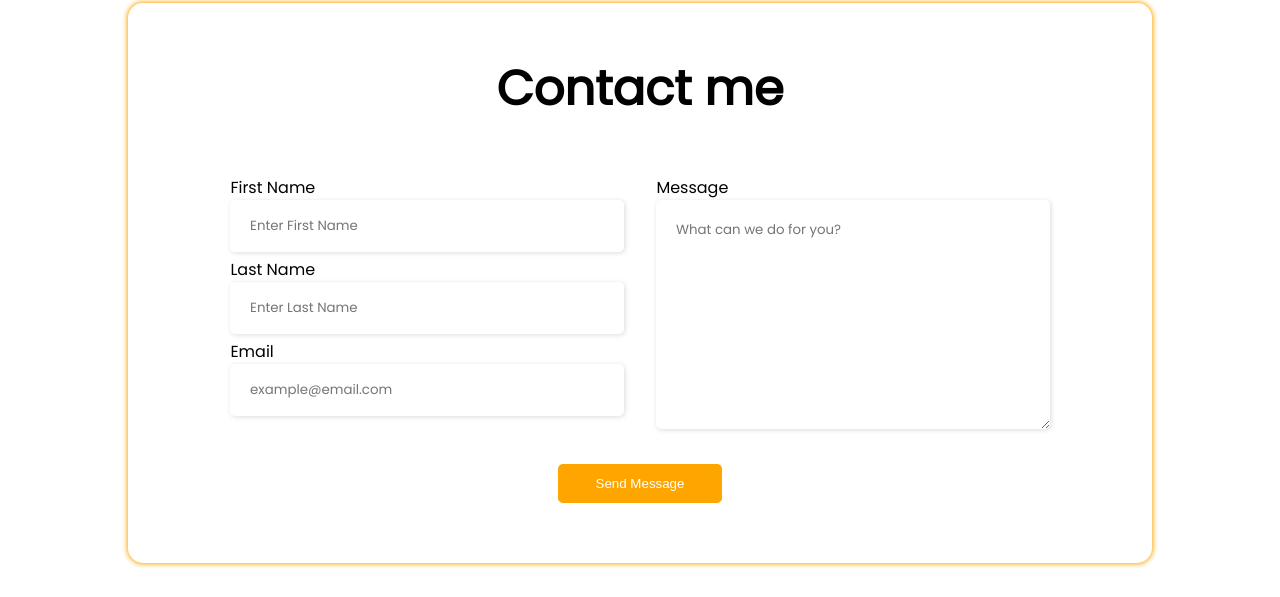
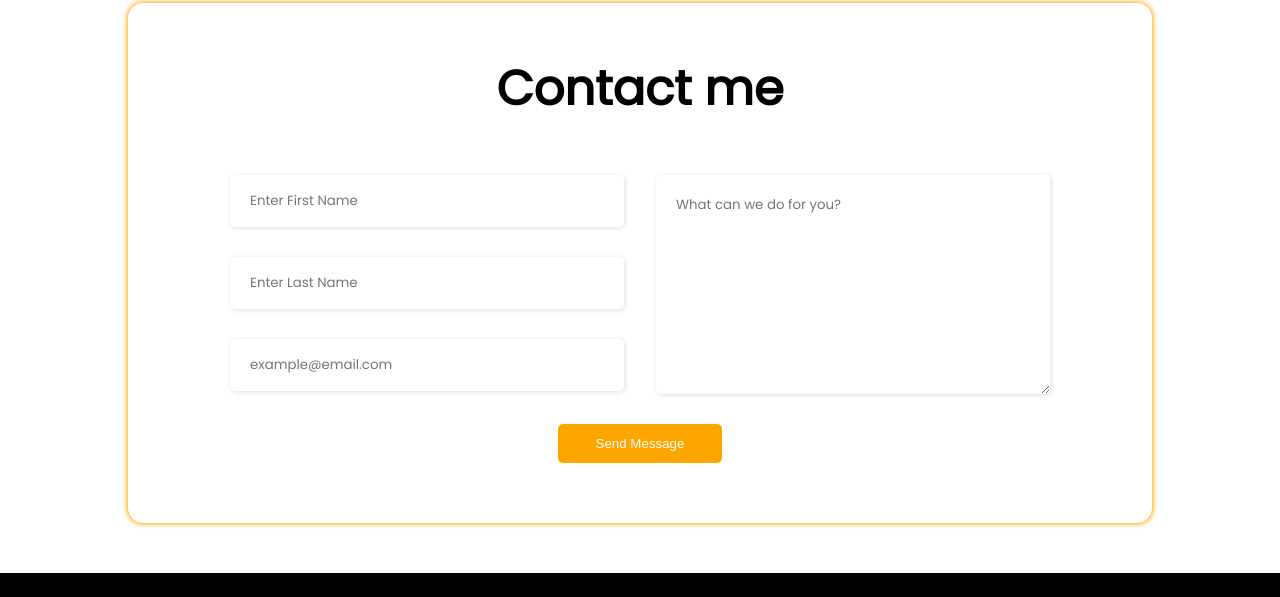
Before and after one commit to SEC-MASUM/mission-2022, a plain HTML site: page index.html in a window 1280 px wide. Shown: the part 2284-2881 px from the top of the page. Drawn offline with Linux system fonts and the light colour scheme.

Commit message:
hide Contact me form label

```diff
--- a/css/style.css
+++ b/css/style.css
@@ -170,18 +170,17 @@ label{
   padding-right: 5%;
   box-shadow: 1px 1px 5px gainsboro;
   border-radius: 5px;
-  margin-bottom: 5px;
+  margin-bottom: 30px;
 }
 textarea{
   max-width: 100%;
-  min-height: 190px;
+  min-height: 180px;
   padding-top: 5%;
   padding-bottom: 5%;
 }
 #form-two-col {
   display: flex;
   justify-content: space-between;
-  margin-bottom: 30px;
 }
 #form-width{
   width: 48%;
--- a/index.html
+++ b/index.html
@@ -137,21 +137,42 @@
     <!-- ---------------------------------------Extra Part--------------------------------- -->
     <section id="contact-me">
       <div><h2 class="center">Contact me</h2></div>
-      <div >
+      <div>
         <form action="">
           <div id="form-two-col">
             <div id="form-width">
-              <div><label>First Name</label> <input class="field-style" type="text" placeholder="Enter First Name"/></div>
-              <div><label>Last Name</label> <input class="field-style" type="text" placeholder="Enter Last Name"/></div>
               <div>
-                <label>Email</label>
-                <input class="field-style" type="email" name="" id="" placeholder="example@email.com"/>
+                <!-- <label>First Name</label> -->
+                <input
+                  class="field-style"
+                  type="text"
+                  placeholder="Enter First Name"
+                />
+              </div>
+              <div>
+                <!-- <label>Last Name</label> -->
+                <input
+                  class="field-style"
+                  type="text"
+                  placeholder="Enter Last Name"
+                />
+              </div>
+              <div>
+                <!-- <label>Email</label> -->
+                <input
+                  class="field-style"
+                  type="email"
+                  name=""
+                  id=""
+                  placeholder="example@email.com"
+                />
               </div>
             </div>
 
             <div id="form-width">
-              <label>Message</label>
-              <textarea class="field-style"
+              <!-- <label>Message</label> -->
+              <textarea
+                class="field-style"
                 class="form-input"
                 name=""
                 id="comment"
@@ -161,8 +182,8 @@
               ></textarea>
             </div>
           </div>
-          <div class="center" >
-            <input type="submit" id="submit" class="btn " value="Send Message" />
+          <div class="center">
+            <input type="submit" id="submit" class="btn" value="Send Message" />
           </div>
         </form>
       </div>
```
